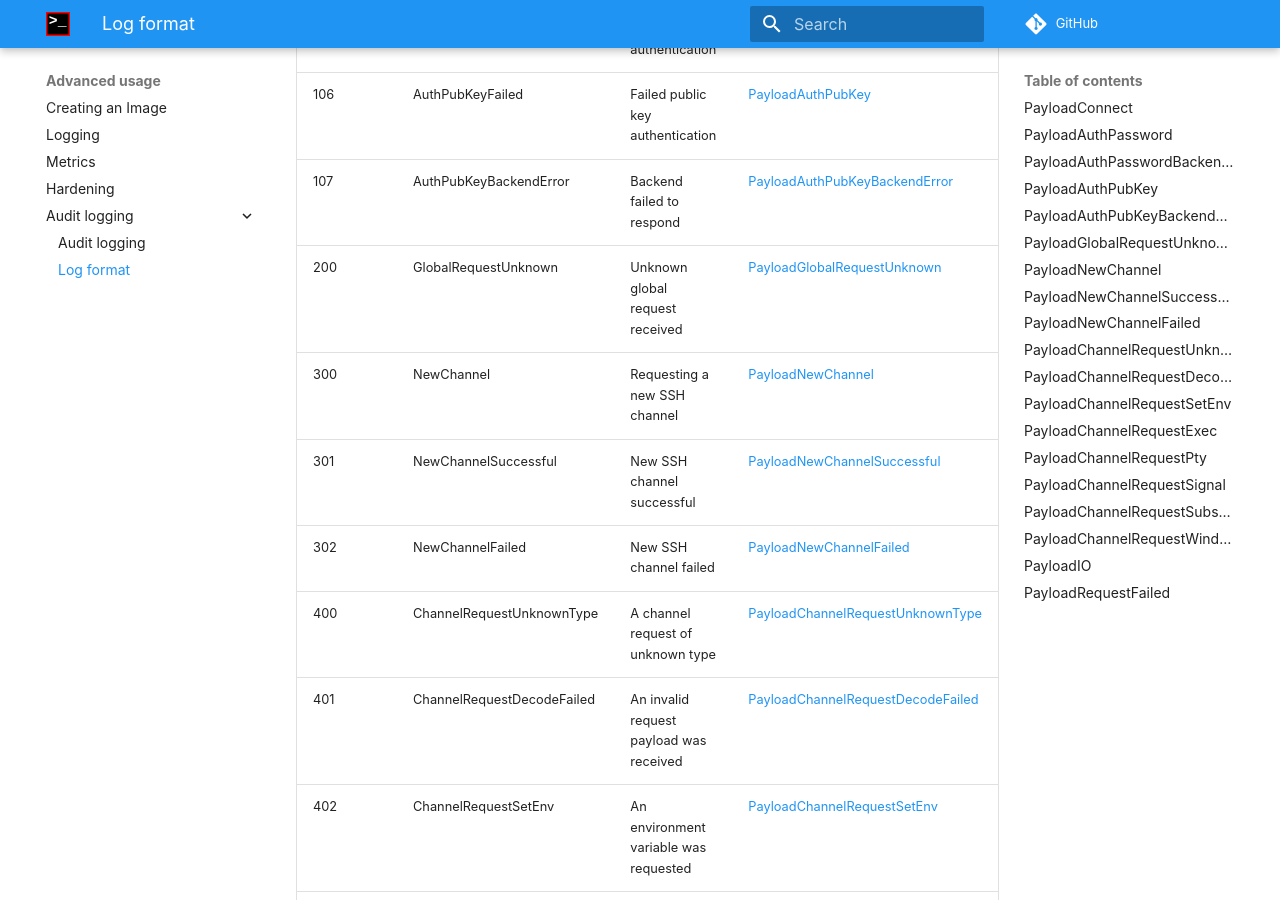
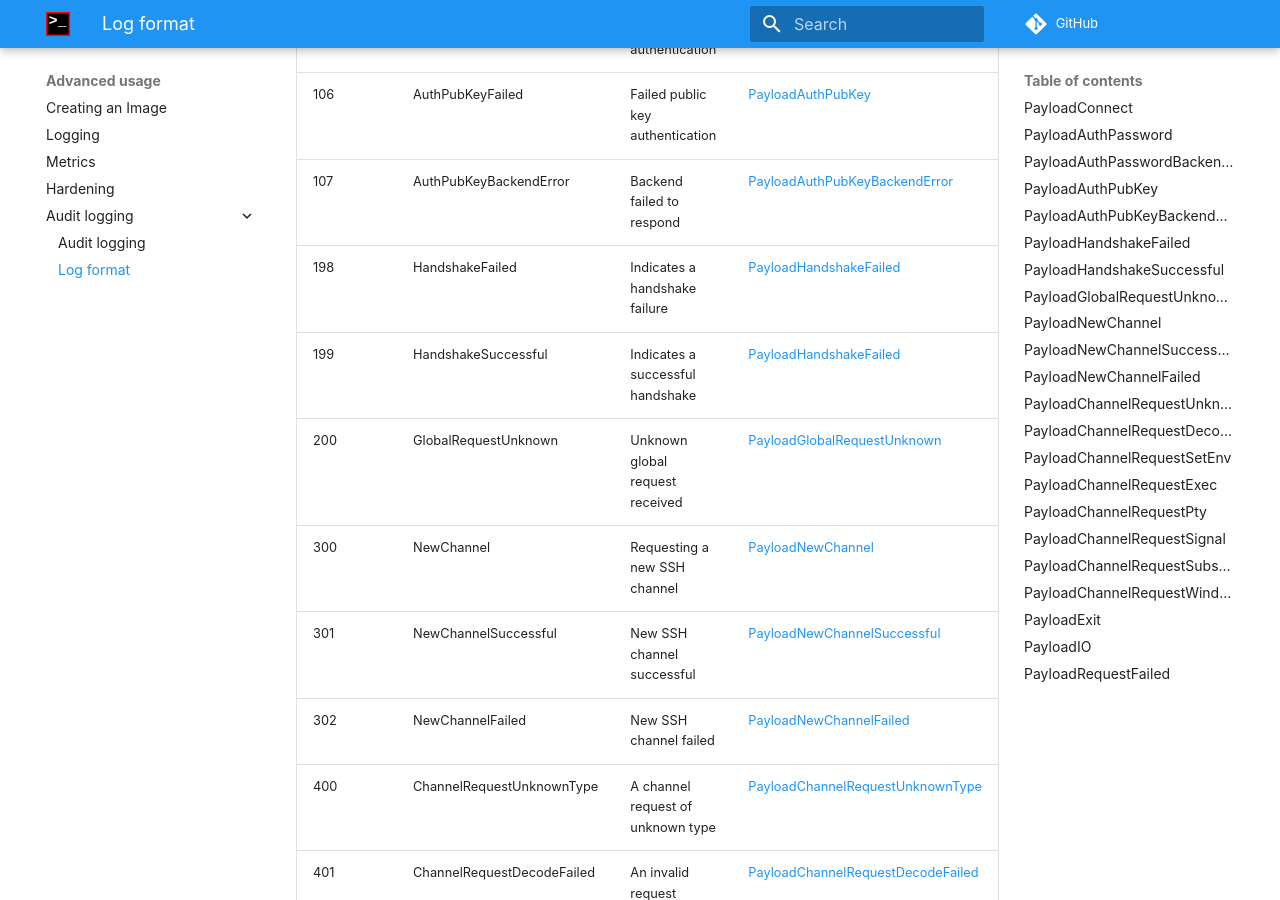
Before and after one commit to ContainerSSH/containerssh.github.io, an MkDocs documentation site: the page built from docs/advanced/audit/format.md, in a window 1280 px wide and 900 px high, scrolled down 1522 px. Built offline with MkDocs 1.6.1 and Material for MkDocs 9.7.7, drawn with Linux system fonts in a browser that asks for light colours; comment, search, counter and statistics services are not loaded; some of the changed text lies outside the part shown.

Commit message:
Added new opcodes for handshake messages

````diff
--- a/docs/advanced/audit/format.md
+++ b/docs/advanced/audit/format.md
@@ -37,7 +37,9 @@ The audit log protocol has the following message types at this time:
 | 105 | AuthPubKeySuccessful | Successful public key authentication | [PayloadAuthPubKey](#payloadauthpubkey) |
 | 106 | AuthPubKeyFailed | Failed public key authentication | [PayloadAuthPubKey](#payloadauthpubkey) |
 | 107 | AuthPubKeyBackendError | Backend failed to respond | [PayloadAuthPubKeyBackendError](#payloadauthpubkeybackenderror) |
-| 200 | GlobalRequestUnknown | Unknown global request received | [PayloadGlobalRequestUnknown](#payloadglobalrequestUnknown) |
+| 198 | HandshakeFailed | Indicates a handshake failure | [PayloadHandshakeFailed](#payloadhandshakefailed) |
+| 199 | HandshakeSuccessful | Indicates a successful handshake | [PayloadHandshakeFailed](#payloadhandshakesuccessful) |
+| 200 | GlobalRequestUnknown | Unknown global request received | [PayloadGlobalRequestUnknown](#payloadglobalrequestunknown) |
 | 300 | NewChannel | Requesting a new SSH channel | [PayloadNewChannel](#payloadnewchannel) |
 | 301 | NewChannelSuccessful | New SSH channel successful | [PayloadNewChannelSuccessful](#payloadnewchannelsuccessful) |
 | 302 | NewChannelFailed | New SSH channel failed | [PayloadNewChannelFailed](#payloadnewchannelfailed) |
@@ -100,6 +102,22 @@ PayloadAuthPasswordBackendError {
     Username string
     Key      []byte  # Public key in OpenSSH wire format
     Reason   string
+}
+```
+
+## PayloadHandshakeFailed
+
+```
+PayloadHandshakeFailed {
+    Reason string
+}
+```
+
+## PayloadHandshakeSuccessful
+
+```
+PayloadHandshakeSuccessful {
+    Username string
 }
 ```
 
@@ -222,6 +240,14 @@ PayloadChannelRequestWindow {
 }
 ```
 
+## PayloadExit
+
+```
+PayloadExit {
+    ExitStatus uint32
+}
+```
+
 ## PayloadIO
 
 ```
````
